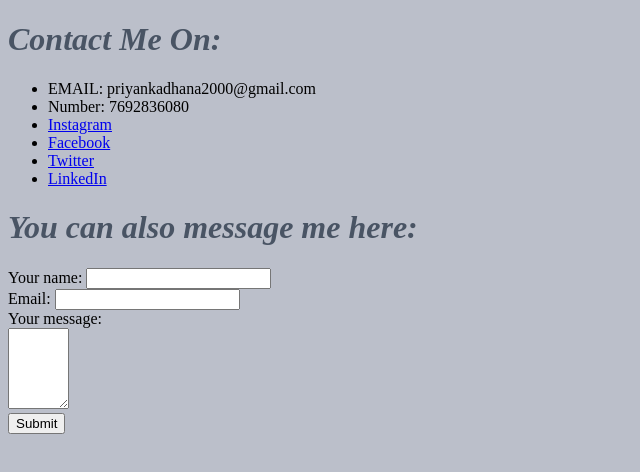
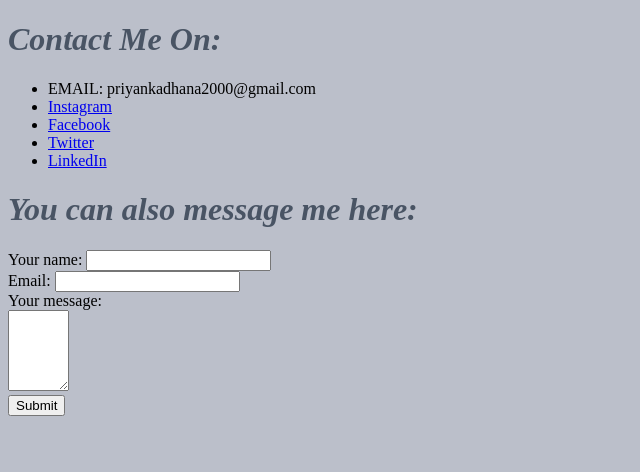
Before and after one commit to p-r-i-i/Resume, a plain HTML site: page contact.html in a window 1280 px wide. Shown: the whole page, without its empty margins (0-640 px from the left). Drawn offline with Linux system fonts and the light colour scheme.

Commit message:
Update contact.html

```diff
--- a/contact.html
+++ b/contact.html
@@ -44,7 +44,6 @@ img:hover{
   <h1>Contact Me On:</h1>
   <ul>
     <li>EMAIL: priyankadhana2000@gmail.com</li>
-    <li>Number: 7692836080</li>
     <li><a href="https://www.instagram.com/_p_r_i_i_/">Instagram</a></li>
     <li><a href="https://www.facebook.com/profile.php?id=100042214060086">Facebook</a></li>
     <li><a href="https://twitter.com/Priyank48002925">Twitter</a></li>
```
